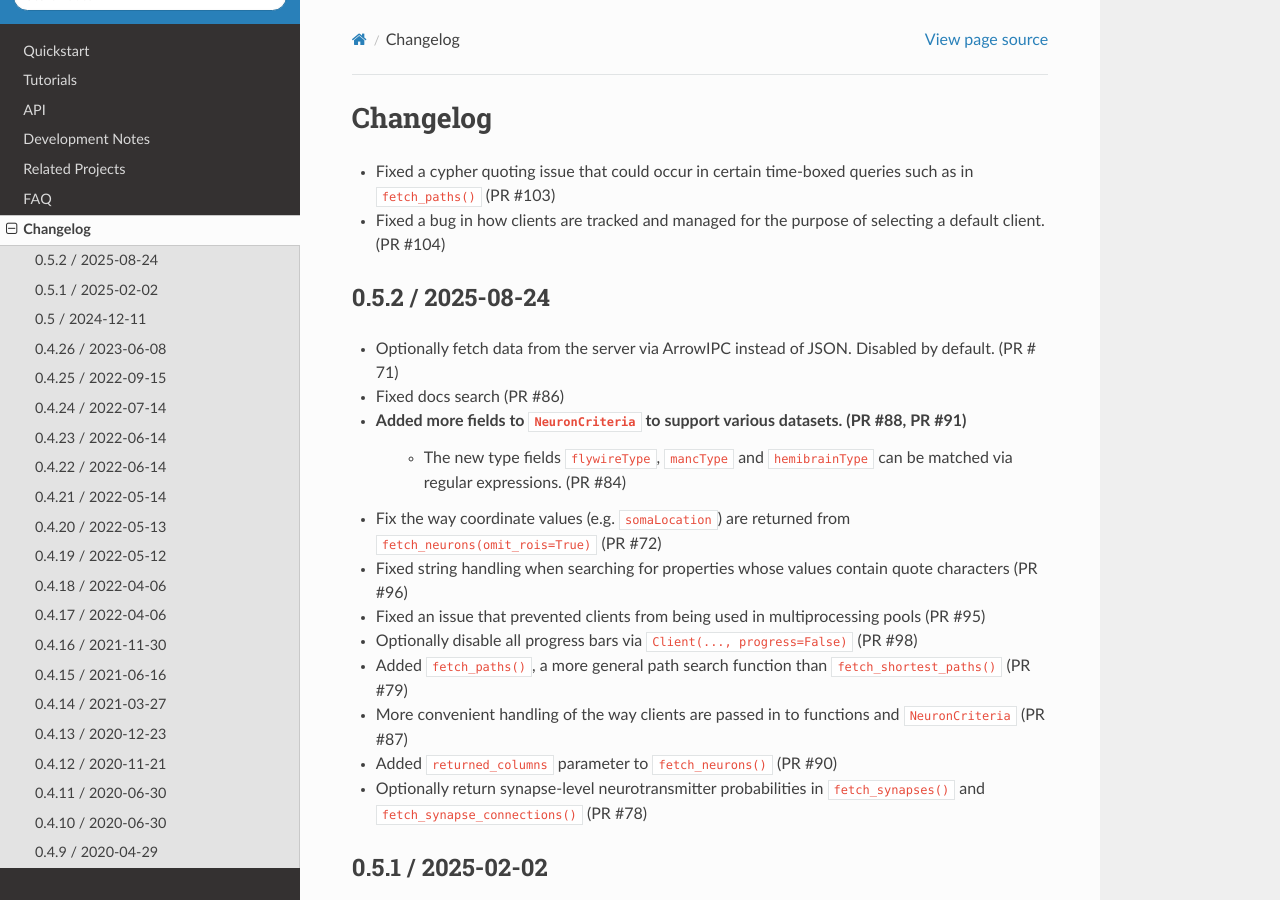
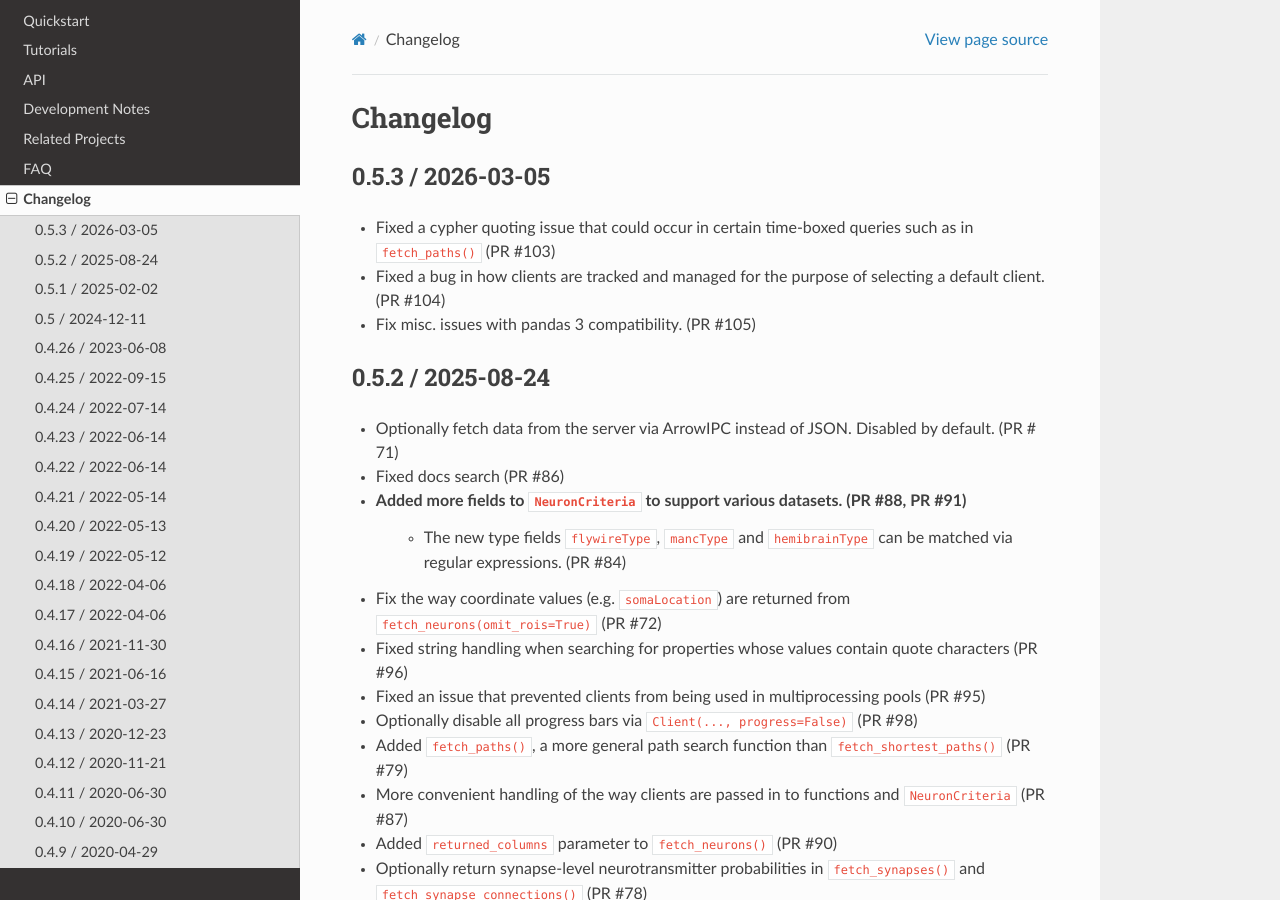
Before and after one commit to connectome-neuprint/neuprint-python, a Sphinx documentation site: the page built from docs/source/changelog.rst, in a window 1280 px wide and 900 px high. Built offline with Sphinx 7.4.7 and the Read the Docs theme 3.1.0, drawn with Linux system fonts in a browser that asks for light colours; pages that are not in the unit, such as notebooks, are missing from menus.

Commit message:
Update changelog

```diff
--- a/docs/source/changelog.rst
+++ b/docs/source/changelog.rst
@@ -1,8 +1,12 @@
 Changelog
 =========
 
+0.5.3 / 2026-03-05
+------------------
 - Fixed a cypher quoting issue that could occur in certain time-boxed queries such as in ``fetch_paths()`` (PR #103)
 - Fixed a bug in how clients are tracked and managed for the purpose of selecting a default client. (PR #104)
+- Fix misc. issues with pandas 3 compatibility. (PR #105)
+
 0.5.2 / 2025-08-24
 ------------------
 - Optionally fetch data from the server via ArrowIPC instead of JSON.  Disabled by default. (PR # 71)
```
